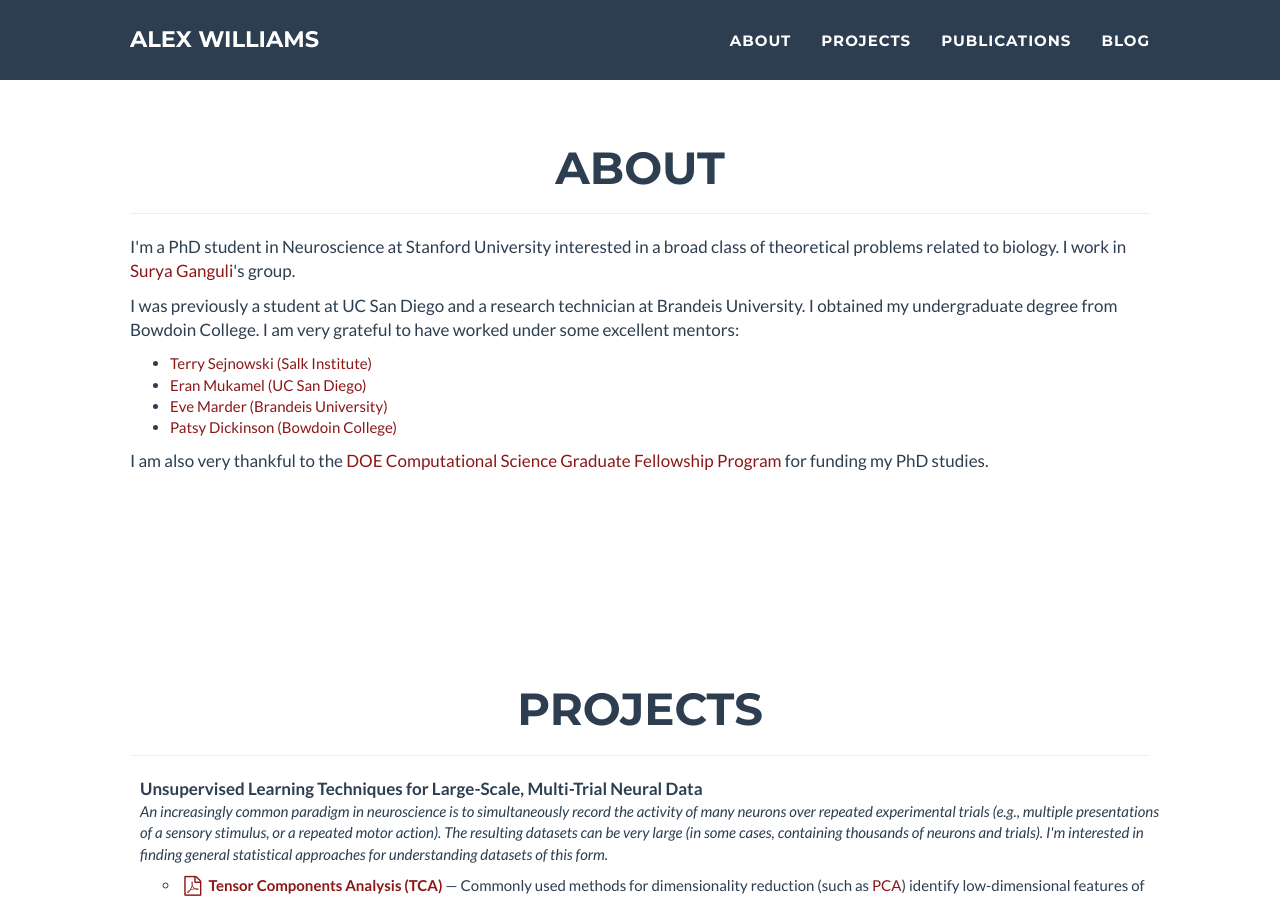
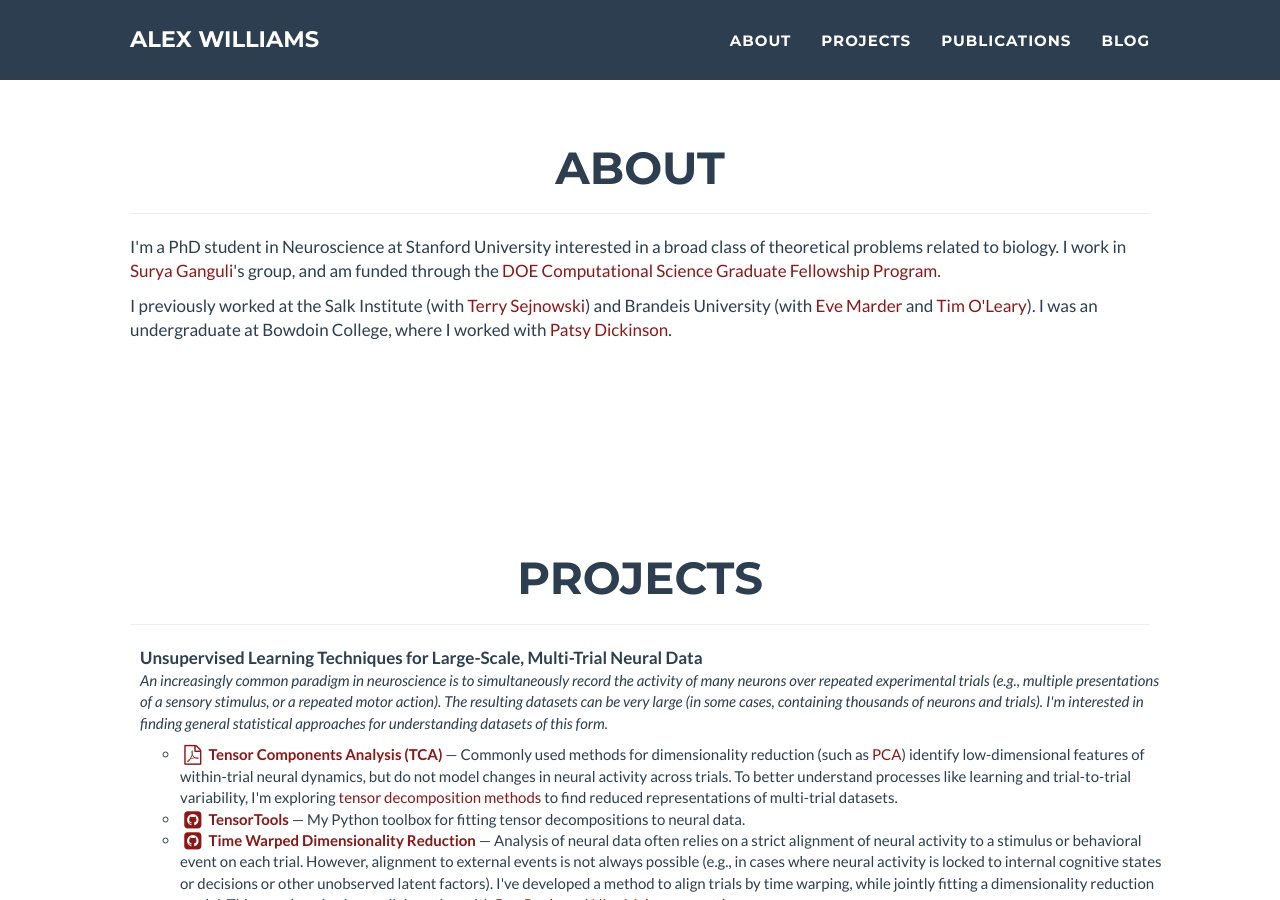
Before and after one commit to ahwillia/ahwillia.github.com, a Jekyll site: the page built from index.html, in a window 1280 px wide and 900 px high, scrolled down 664 px. Built offline with Jekyll 4.4.1, drawn with Linux system fonts in a browser that asks for light colours; nearby versions of some CDN libraries; library files that are not in the unit come from our copies.

Commit message:
update about

```diff
--- a/_includes/about.html
+++ b/_includes/about.html
@@ -9,23 +9,12 @@
             </div>
             <div class="row">
                 <div class="col-lg-12">
-                    <p class="small">I'm a PhD student in Neuroscience at Stanford University interested in a broad class of theoretical problems related to biology. I work in <a href="https://ganguli-gang.stanford.edu/" target="_blank">Surya Ganguli</a>'s group.</p>
+                    <p class="small">I'm a PhD student in Neuroscience at Stanford University interested in a broad class of theoretical problems related to biology. I work in <a href="https://ganguli-gang.stanford.edu/" target="_blank">Surya Ganguli</a>'s group, and am funded through the <a href="http://www.krellinst.org/csgf/">DOE Computational Science Graduate Fellowship Program</a>.</p>
                 </div>
             </div>
             <div class="row">
                 <div class="col-lg-12">
-                    <p class="small">I was previously a student at UC San Diego and a research technician at Brandeis University. I obtained my undergraduate degree from Bowdoin College. I am very grateful to have worked under some excellent mentors:</p>
-                    <ul>
-                        <li><a href="http://cnl.salk.edu/" target="_blank">Terry Sejnowski (Salk Institute)</a></li>
-                        <li><a href="http://brainome.ucsd.edu/" target="_blank">Eran Mukamel (UC San Diego)</a></li>
-                        <li><a href="http://blogs.brandeis.edu/marderlab/" target="_blank">Eve Marder (Brandeis University)</a></li>
-                        <li><a href="https://www.bowdoin.edu/faculty/p/pdickins/" target="_blank">Patsy Dickinson (Bowdoin College)</a></li>
-                    </ul>
-                </div>
-            </div>
-            <div class="row">
-                <div class="col-lg-12">
-                    <p class="small">I am also very thankful to the <a href="http://www.krellinst.org/csgf/">DOE Computational Science Graduate Fellowship Program</a> for funding my PhD studies.</p>
+                    <p class="small">I previously worked at the Salk Institute (with <a href="http://cnl.salk.edu/" target="_blank">Terry Sejnowski</a>) and Brandeis University (with <a href="http://blogs.brandeis.edu/marderlab/" target="_blank">Eve Marder</a> and <a href="http://olearylab.org/" target="_blank">Tim O'Leary</a>). I was an undergraduate at Bowdoin College, where I worked with <a href="https://www.bowdoin.edu/faculty/p/pdickins/" target="_blank">Patsy Dickinson</a>.
                 </div>
             </div>
         </div>
```
